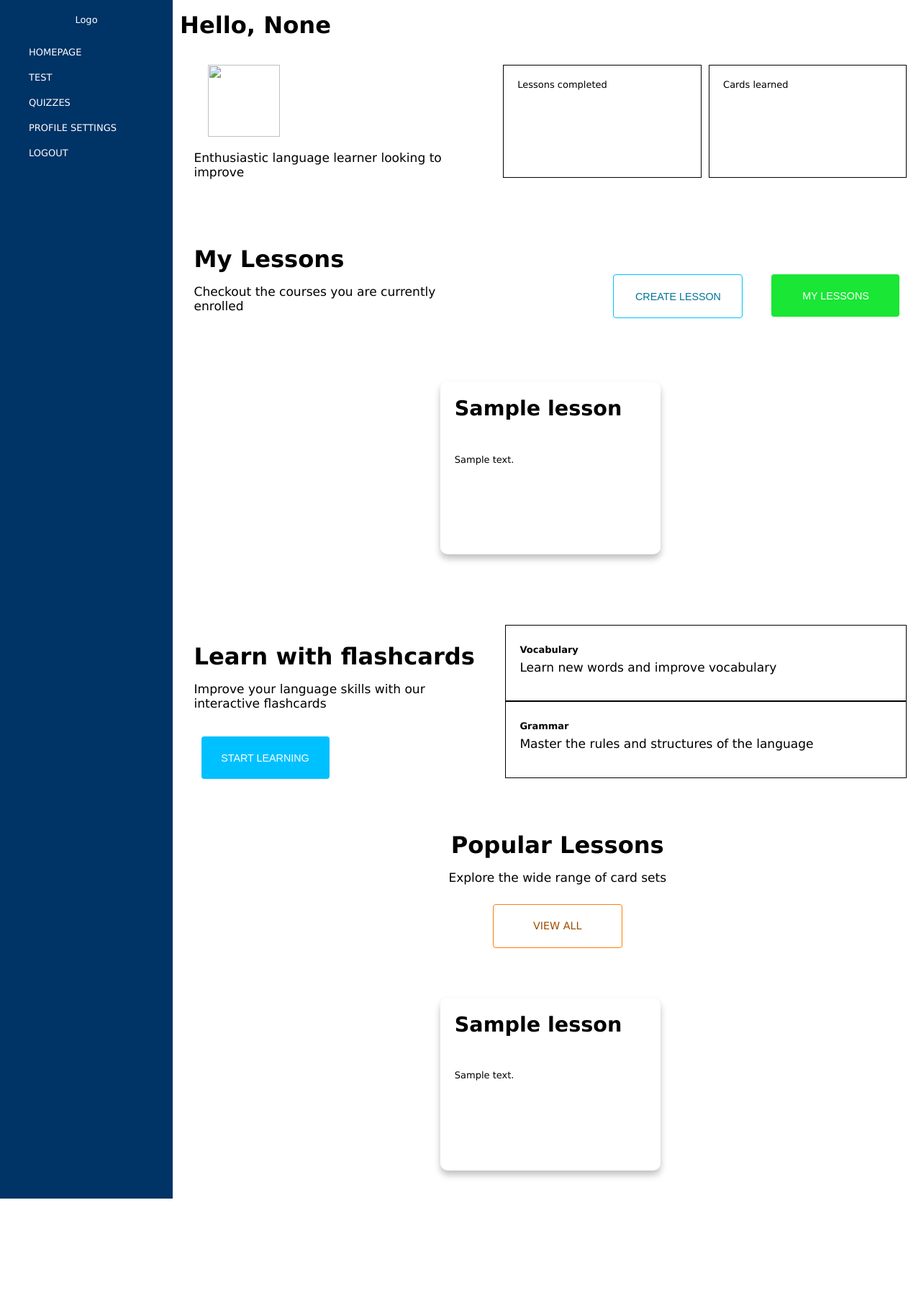
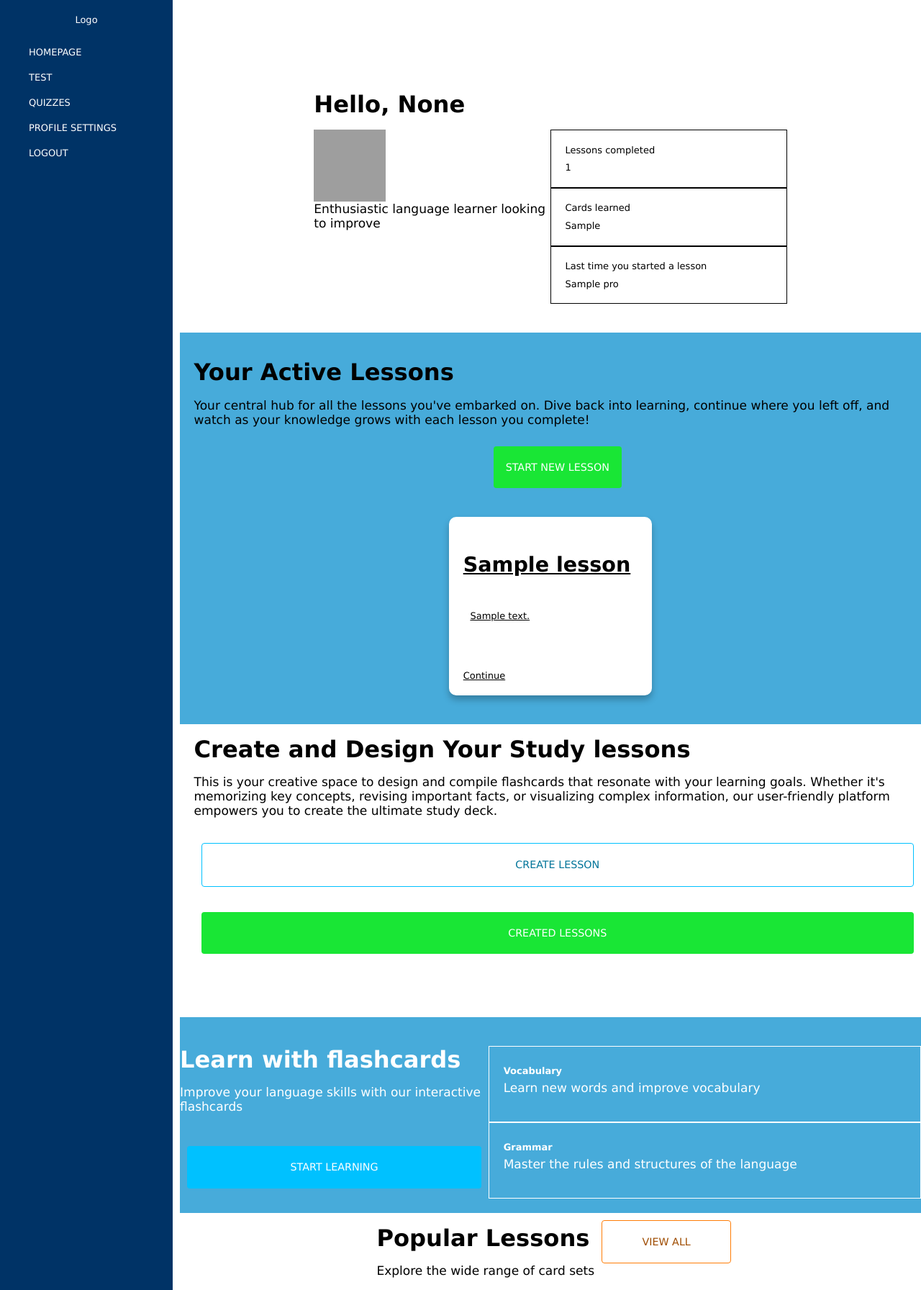
Before and after one commit to Ady119/speakIT, a Flask app: template app/templates/user_dashboard.html in a window 1280 px wide. Shown: the whole page at 72% size. Before the commit the page ends 1665 px from the top, so only its background shows below. Run offline with Flask 3, Linux system fonts and the light colour scheme; the template is opened without the code that fills it: most values are stand-ins (such as "Sample title", 1, 10 or a date in 2020); parts of the project's set-up code (start-up, migrations or seed data) failed here and were passed over; grey boxes are pictures that could not be loaded.

Commit message:
Update user_dashboard.html

```diff
--- a/app/templates/user_dashboard.html
+++ b/app/templates/user_dashboard.html
@@ -2,61 +2,100 @@
 {% block title %}{{ title }}{% endblock %}
 {% block content %}
 <div class="column-container">
-    <div class="container m-auto mt-0">
-        <div><h3>Hello, {{session.get('username')}}</h3></div>
-        <div class="row mb-4">
-            <div class="col-5-lg pl-2">
-                <img src="#" alt="" style = "width:100px; height:100px;" class="p-2">
+    <div style="height: 50px; width:100%"></div>
+    <div class="container">
+        <div style="padding-top: 20px;"><h3>Hello, {{session.get('username')}}</h3></div>
+        <div class="row">
+            <div class="col-12-xs col-12-sm col-6-md col-4-lg col-6-xl">
+                <div>
+                    <img src="{{ url_for('static', filename='img/user.png') }}" alt="" style = "width:100px; height:100px;">
+                </div>
+                <div>
                     <p>Enthusiastic language learner looking to improve</p>
                 </div>
-            <div class="col-7-lg display-f p-2">
-                <div style="border: 1px solid;" class="col-12-lg p-2">
-                    Lessons completed
             </div>
-                <div style="border: 1px solid;" class="col-12-lg p-2">Cards learned</div>
+            <div class="col-12-xs col-12-sm col-6-md col-8-lg col-6-xl">
+                <div style="border: 1px solid;" class="p-2">
+                    <div class=" mb-1">Lessons completed</div>
+                    <div class=" a-button"> {{count}}</div>
+                </div>
+                <div style="border: 1px solid;" class=" p-2">
+                    <div class=" mb-1">Cards learned</div>
+                    <div class="a-button">{{completed_flashcards}}</div>
+                </div>
+                <div style="border: 1px solid;" class=" p-2">
+                    <div class=" mb-1">Last time you started a lesson</div>
+                    <div class="a-button">{{pro}}</div>
+                </div>
+            </div>
         </div>
     </div>
     <!--_________________________________________________________________-->
-        <div class="row mb-4">
-            <div class="col-5-lg mb-2 pl-2">
-                <div><h3>My Lessons</h3></div>
-                <p class="">Checkout the courses you are currently enrolled</p>
+    <div class=" full-w-container bg-light-green">
+        <div class="container m-auto mt-0">
+            <div class="row">
+                <div class="col-12-sm col-12-md col-12-lg pl-2">
+                    <div class="tex-center">
+                        <div class="">
+                            <h3>Your Active Lessons</h3>
+                            <p class="">Your central hub for all the lessons you've embarked on. Dive back into learning, continue where you left off, and watch as your knowledge grows with each lesson you complete!</p>
                         </div>
-            <div class="col-7-lg display-f m-auto justify-flex-end mb-2 pr-2">
-                <div class="gap-2 display-f">
-                    <button class="btn-outlined-blue">Create lesson</button>
-                    <button class="btn-green">My lessons</button>
+                        <div class="text-center">
+                            <a class="btn-green text-white" href="{{ url_for('lessons.index')}}">Start new lesson</a>
+                        </div>
                     </div>
                 </div>
                 <div class="col-12-lg col-12-md col-12-sm col-12-xs display-f justify-center">
-                <div class="row mt-3">
-            {% for lesson in lessons %}
+                    <div class="row mt-1">
+                {% for lesson in user_content %}
+                    {% if lesson.progress > 0 %}
                         <div class=" col-4-lg col-5-md col-12-sm col-12-xs flex-auto">
-                        <div class="card">
+                            <a class="" href="{{ url_for('lessons.flashcards_for_lessons', lesson_id=lesson.lesson_id, lesson_title=lesson.lesson_title) }}">
+                            <div class="card bg-white">
                                 <div class="card-body">
-                                <div class="card-title">{{ lesson.lesson_title }}</div>
-                                <div class="card-info">{{ lesson.lesson_description }}</div>
-                                <div class="card-footer">
-                                        <a class="card-link" href="{{ url_for('lessons.flashcards_for_lessons', lesson_id=lesson.id, lesson_title=lesson.lesson_title) }}">Continue</a>
+                                    <div class="card-title pt-2">{{ lesson.lesson_title }}</div>
+                                    <div class="card-info pl-1 pr-1">{{ lesson.lesson_description }}</div>
+                                    <div class="btn-wrapper">
+                                            <a class="a-button" href="{{ url_for('lessons.flashcards_for_lessons', lesson_id=lesson.lesson_id, lesson_title=lesson.lesson_title) }}">Continue</a>
                                     </div>
                                 </div>
                             </div><!--card end-->
+                        </a>
                         </div>
+                        {%endif%}
                 {% endfor %}
                     </div>
                 </div>
             </div>
-
+        </div>
+    </div>
     <!--_________________________________________________________________-->
-        <div class="row p-2">
-            <div class="col-5-lg m-auto">
+    <div class="container m-auto mt-0">
+        <div class="row mb-4">
+            <div class="col-12-sm col-12-md col-12-lg mb-2 pl-2">
+                <div><h3>Create and Design Your Study lessons</h3></div>
+                <p class="">This is your creative space to design and compile flashcards that resonate with your learning goals. Whether it's memorizing key concepts, revising important facts, or visualizing complex information, our user-friendly platform empowers you to create the ultimate study deck.</p>
+                <div class="dash-btn-wrapp">
+                    <div class="btn-wrapper">
+                        <a class="btn-outlined-blue" href="{{ url_for('lessons.index')}}">Create lesson</a>
+                        <a class="btn-green text-white" href="{{ url_for('lessons.lessons_created') }}">Created lessons</a>
+                    </div>
+                </div>
+            </div>
+        </div>
+    </div>
+    <!--_________________________________________________________________-->
+    <div class=" full-w-container bg-cherry text-white">
+        <div class="container m-auto mt-0">
+            <div class="row">
+                <div class="col-12-sm col-5-lg m-auto">
                     <h3>Learn with flashcards</h3>
                     <p class="pb-1">Improve your language skills with our interactive flashcards</p>
-                <div class="">
-                    <button class="btn-blue mt-1">Start learning</button>
+                    <div class="btn-wrapper">
+                        <a href="{{ url_for('lessons.index')}}" class="btn-blue  text-white">Start learning</a>
                     </div>
                 </div>
-            <div class="col-7-lg mb-2 pl-2">
+                <div class="col-12-sm col-7-lg pt-2 learn-element">
                     <div style="border: 1px solid;" class="p-2">
                         <h6>Vocabulary</h6>
                         <p>Learn new words and improve vocabulary</p>
@@ -67,32 +106,42 @@
                     </div>
                 </div>
             </div>
+        </div>
+    </div>
     <!--_________________________________________________________________-->
-        <div class="row p-2">
-            <div class="m-auto pl-2 text-center">
+    <div class="container m-auto mt-0">
+        <div class="row justify-space-between">
+            <div class="pl-2">
                 <h3>Popular Lessons</h3>
                 <p>Explore the wide range of card sets</p>
-                <a href="{{ url_for('user.all_lessons')}}" class="btn-outlined-orange">View all</a>
             </div>
+            <a href="{{ url_for('lessons.index')}}" class="btn-outlined-orange  text-white">View all</a>
             <div class="col-12-lg col-12-md col-12-sm col-12-xs display-f justify-center">
-                <div class="row mt-3">
+                <div class="row">
+                    {% set limit = 3 %}
                     {% for lesson in lessons %}
+                        {%if lesson.added_by == 'Admin' or lesson.added_by == 'USER' and lesson.user_id == user_id %}
+                            {% if loop.index <= limit %}
                                 <div class=" col-4-lg col-5-md col-12-sm col-12-xs flex-auto">
-                        <div class="card">
+                                    <div class="card pb-3">
                                         <div class="card-body">
-                                <div class="card-title">{{ lesson.lesson_title }}</div>
+                                            <div class="display-f justify-center text-center">
+                                                <img class="pb-1" style="width: 80%; height: 140px" src="{{ url_for('static', filename='img/' ~ lesson.image) }}" />
+                                            </div>
+                                            <div class="card-title pb-0">{{ lesson.lesson_title }}</div>
                                             <div class="card-info">{{ lesson.lesson_description }}</div>
                                             <div class="card-footer">
-                                        <a class="card-link" href="{{ url_for('lessons.flashcards_for_lessons', lesson_id=lesson.id, lesson_title=lesson.lesson_title) }}">Continue</a>
+                                                    <a class="btn-orange text-white p-0 mb-1" href="{{ url_for('lessons.flashcards_for_lessons', lesson_id=lesson.id, lesson_title=lesson.lesson_title) }}">Continue</a>
                                             </div>
                                         </div>
                                     </div><!--card end-->
                                 </div>
+                            {% endif %}
+                        {%endif%}
                     {% endfor %}
                 </div>
             </div>
         </div>
     </div>
-</div>
-</div>
+</div><!--end column container-->
 {% endblock %}
```
Lines whose indentation alone changed are shown as unchanged.
